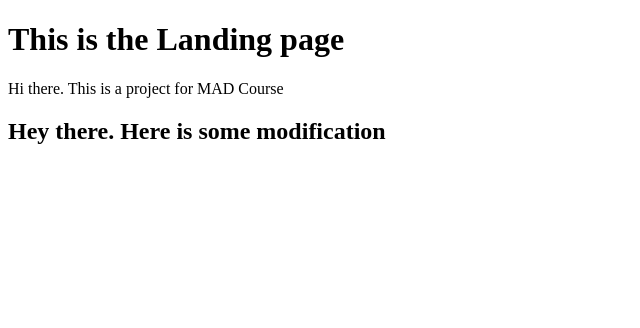
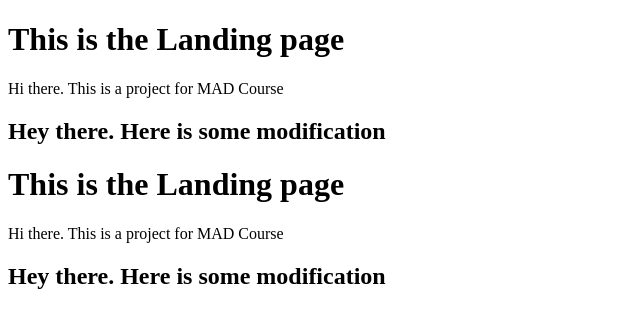
Before and after one commit to Syed-Eftasum/MADG1, a plain HTML site: page index.html in a window 1280 px wide. Shown: the whole page, without its empty margins (0-640 px from the left). Drawn offline with Linux system fonts and the light colour scheme.

Commit message:
Update index.html

```diff
--- a/index.html
+++ b/index.html
@@ -10,5 +10,8 @@
     <h1>This is the Landing page</h1>
     <p>Hi there. This is a project for MAD Course</p>
     <h2>Hey there. Here is some modification </h2>
+     <h1>This is the Landing page</h1>
+    <p>Hi there. This is a project for MAD Course</p>
+    <h2>Hey there. Here is some modification </h2>
 </body>
 </html>
```
